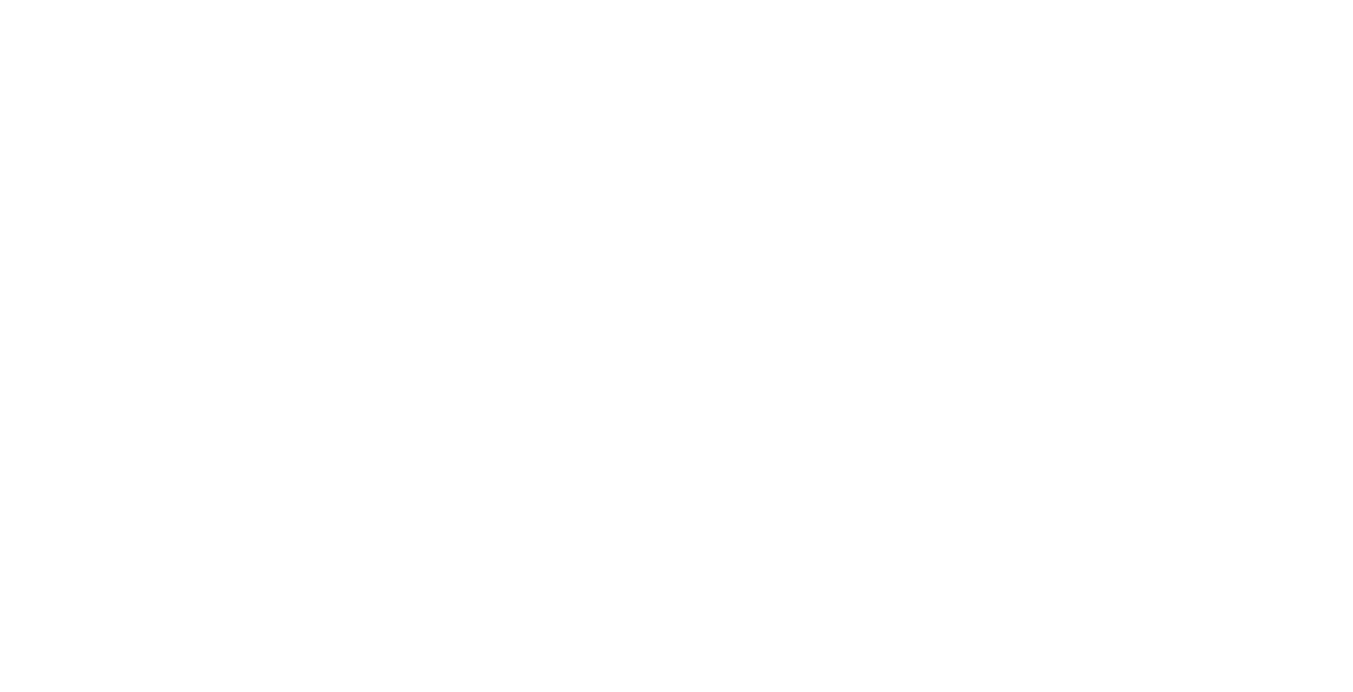
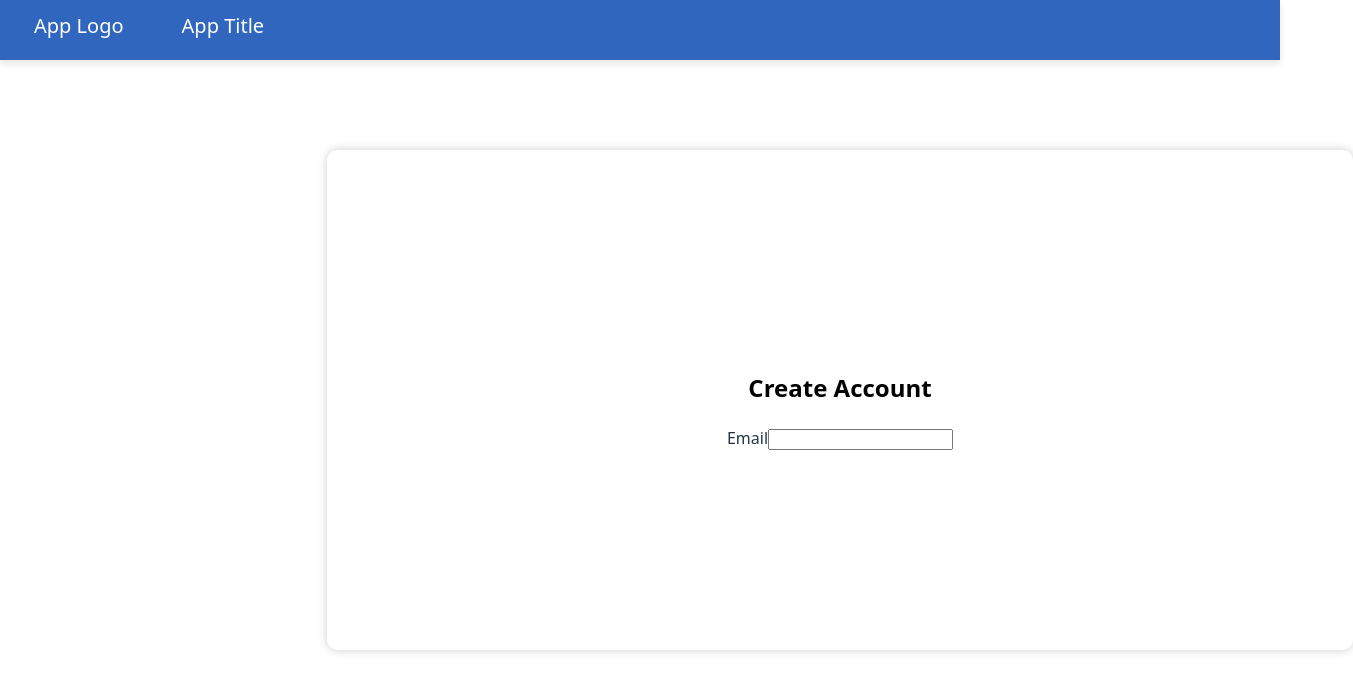
Before and after one commit to MetaU-Roommate-Match-Capstone-Project/roommate-match, a React (Vite) app in the folder client/: page /create-account in a window 1280 px wide. Before the commit this address had no page. Shown: the top 692 px of the page, 1353 px wide, since content can reach past the window. Built offline with nearby package versions, Linux system fonts and the light colour scheme.

Commit message:
feat: started create account on frontend

```diff
--- a/client/src/App.jsx
+++ b/client/src/App.jsx
@@ -1,5 +1,6 @@
 import './App.css'
-import Home from './components/Home/Home';
+import CreateAccount from './pages/CreateAccount/CreateAccount';
+import Home from './pages/Home/Home';
 import { BrowserRouter as Router, Routes, Route } from 'react-router-dom';
 
 
@@ -10,6 +11,7 @@ function App() {
       <Router>
         <Routes>
           <Route path='/' element={<Home />} />
+          <Route path='/create-account' element={<CreateAccount/>}></Route>
         </Routes>
       </Router>
     </>
--- /dev/null
+++ b/client/src/components/LoggedOutNavBar/LoggedOutNavBar.css
@@ -0,0 +1,34 @@
+.nav-bar {
+    position: fixed;
+    top: 0;
+    left: 0;
+    right: 0;
+    height: 60px;
+    background-color: #3066BE;
+    box-shadow: 0 4px 8px rgba(0,0,0, 0.1);
+    z-index: 100;
+}
+
+.nav-bar ul {
+    display: flex;
+    margin: 0;
+    padding: 0;
+}
+
+.nav-bar button {
+    background: none;
+    border: none;
+    cursor: pointer;
+    font-size: 20px;
+    color: white;
+    margin-left: 10px;
+}
+
+.left-nav-bar-buttons {
+    display: flex;
+    align-items: center;
+}
+
+.nav-bar button:hover {
+    color: #4e4e4e;
+}
--- /dev/null
+++ b/client/src/components/LoggedOutNavBar/LoggedOutNavBar.jsx
@@ -0,0 +1,22 @@
+import React from 'react';
+import { useNavigate } from 'react-router-dom';
+import './LoggedOutNavBar.css';
+
+const LoggedOutNavBar = () => {
+    const navigate = useNavigate();
+    return (
+        <>
+            <nav className="nav-bar">
+                <ul>
+                    <li className="left-nav-bar-buttons">
+                        <button onClick={() => navigate('/')}> App Logo</button>
+                        <button onClick={() => navigate('/')}> App Title</button>
+                    </li>
+                </ul>
+            </nav>
+        </>
+    )
+
+}
+
+export default LoggedOutNavBar;
--- /dev/null
+++ b/client/src/pages/CreateAccount/CreateAccount.css
@@ -0,0 +1,12 @@
+.create-account-container {
+    display: flex;
+    justify-content: center;
+    flex-direction: column;
+    align-items: center;
+    height: 100%;
+    width: 100%;
+    background-color: white;
+    border-radius: 10px;
+    box-shadow: 0 0 10px rgba(0, 0, 0, 0.2);
+    padding: 200px;
+}
--- /dev/null
+++ b/client/src/pages/CreateAccount/CreateAccount.jsx
@@ -0,0 +1,46 @@
+import React from 'react';
+import { useState } from 'react';
+import LoggedOutNavBar from '../../components/LoggedOutNavBar/LoggedOutNavBar';
+import './CreateAccount.css';
+
+const CreateAccount = ({ onSubmit }) => {
+    const [email, setEmail] = useState('');
+    const [password,  setPassword] = useState('');
+    const [confirmPassword, setConfirmPassword] = useState('');
+    const [name, setName] = useState('');
+    const [dob, setDob] = useState('');
+    const [gender, setGender] = useState('');
+    const [internOrNewGrad, setInternOrNewGrad] = useState('');
+    const [budgetMin, setBudgetMin] = useState('');
+    const [budgetMax, setBudgetMax] = useState('');
+    const [university, setUniversity] = useState('');
+    const [company, setCompany] = useState('');
+    const [groupId, setGroupId] = useState('');
+
+    const handleSubmit = (e) => {
+        e.preventDefault();
+        onSubmit ({email, password, confirmPassword, name, dob, gender, internOrNewGrad, budgetMin, budgetMax, university, company, groupId});
+    }
+
+    return (
+        <>
+            <LoggedOutNavBar/>
+            <div className="create-account-container">
+                <div className="create-account-form">
+                    <h2>Create Account</h2>
+                    <div className="form-flex-container">
+                        <form onSubmit={handleSubmit}>
+                            <div className="form-group">
+                                <label htmlFor="email">Email</label>
+                                <input type="email" id="email" value={email} onChange={(e) => setEmail(e.target.value)} required />
+                            </div>
+                        </form>
+                    </div>
+                </div>
+            </div>
+
+        </>
+    )
+}
+
+export default CreateAccount;
--- a/client/src/components/Home/Home.jsx
+++ b/client/src/pages/Home/Home.jsx
@@ -1,7 +1,7 @@
 import React from 'react';
 import { useNavigate } from 'react-router-dom';
 import './Home.css';
-import HomeNavBar from '../NavBar/HomeNavBar';
+import HomeNavBar from '../../components/HomeNavBar/HomeNavBar';
 
 const Home = () => {
     const navigate = useNavigate();
```
Also changed, not shown: client/src/components/HomeNavBar/HomeNavBar.css (renamed from client/src/components/NavBar/HomeNavBar.css), client/src/components/HomeNavBar/HomeNavBar.jsx (renamed from client/src/components/NavBar/HomeNavBar.jsx), client/src/pages/Home/Home.css (renamed from client/src/components/Home/Home.css).
